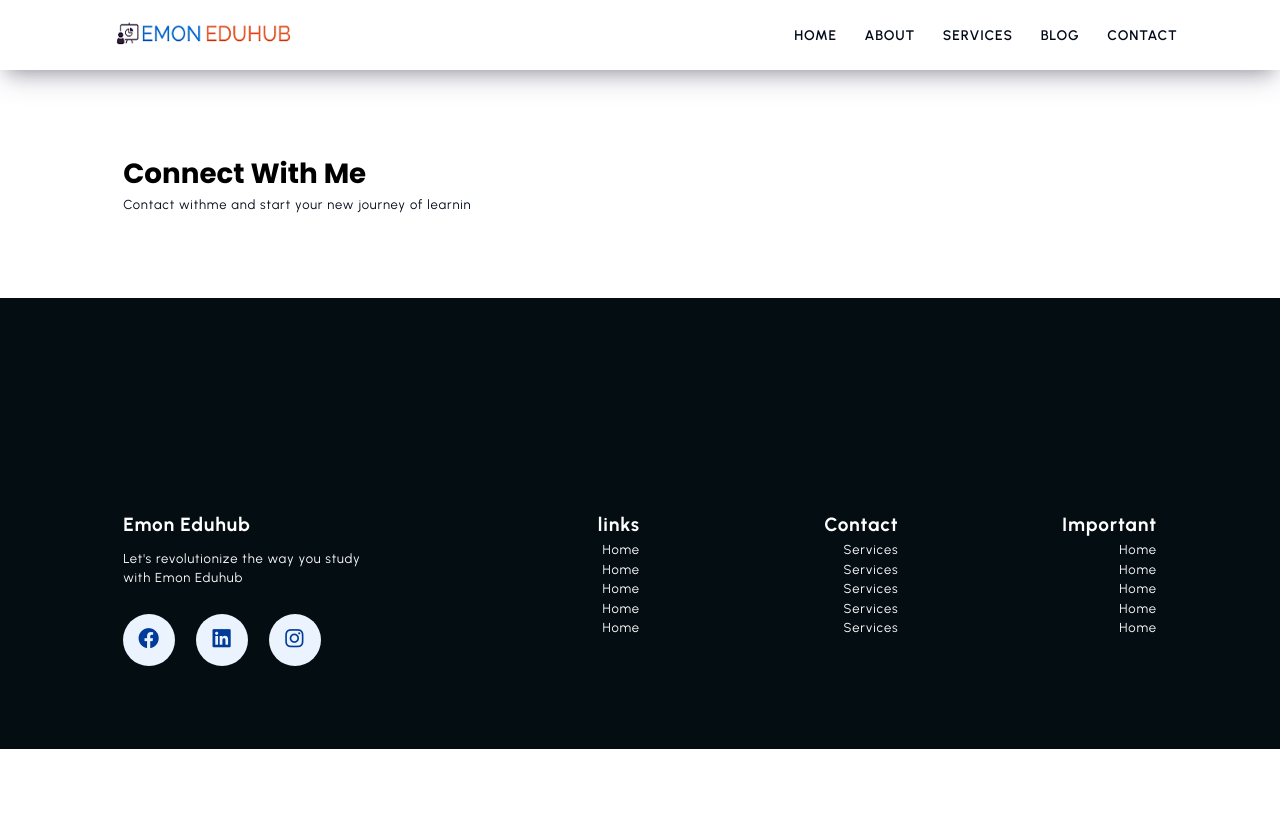
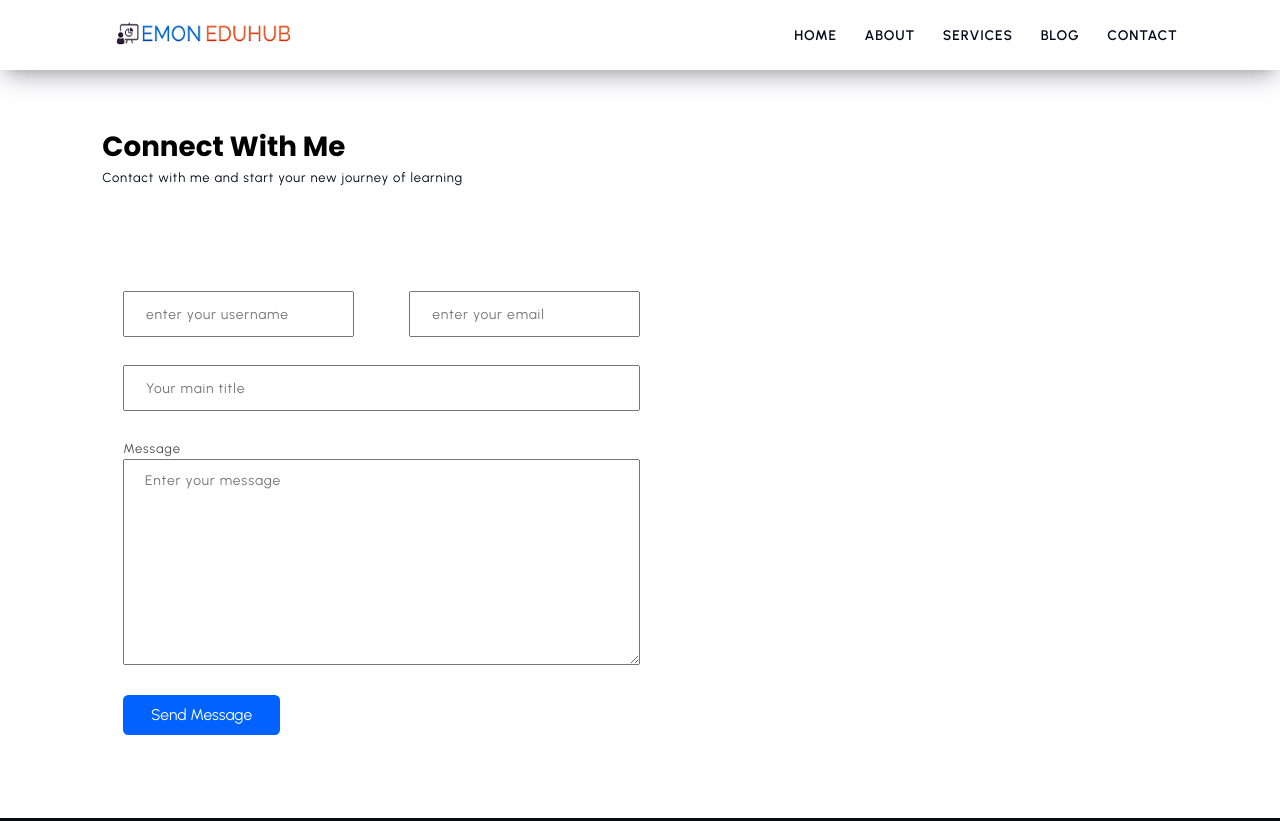
Before and after one commit to heartlight007/Practice-work-html-css, a plain HTML site: page contact.html in a window 1280 px wide. Shown: the top 821 px of the page. Before the commit the page ends 800 px from the top, so only its background shows below. Drawn offline with Linux system fonts and the light colour scheme.

Commit message:
working on contact page

```diff
--- a/contact.html
+++ b/contact.html
@@ -4,7 +4,7 @@
 <head>
     <meta charset="UTF-8" />
     <meta name="viewport" content="width=device-width, initial-scale=1.0" />
-    <title>EMON EDUHUB</title>
+    <title>EMON EDUHUB | Contact Page</title>
 
 
     <link rel="stylesheet" href="https://cdnjs.cloudflare.com/ajax/libs/font-awesome/6.0.0/css/all.min.css"
@@ -49,9 +49,40 @@
         <div class="container">
             <h2 class="section-common-heading">Connect With Me</h2>
             <p class="section-common-subheading">
-                Contact withme and start your new journey of learnin
+                Contact with me and start your new journey of learning
             </p>
         </div>
+        <div class="container grid grid-two--cols">
+            <div class="contact-content">
+                <form action="#">
+                    <div class="grid grid-two--cols mb-3">
+                        <div>
+                            <label for="username"></label>
+                            <input type="text" name="username" id="username" required autocomplete="off"
+                                placeholder="enter your username" />
+                        </div>
+                        <div>
+                            <label for="email"></label>
+                            <input type="email" name="email" id="email" required autocomplete="off"
+                                placeholder="enter your email" />
+                        </div>
+                    </div>
+                    <div class="mb-3">
+                        <label for="subject"></label>
+                        <input type="text" name="subject" id="subject" placeholder="Your main title">
+                    </div>
+
+                    <div class="mb-3">
+                        <label for="message">message</label>
+                        <textarea name="message" id="message" cols="30" rows="10" placeholder="Enter your message"></textarea>
+                    </div>
+                    <div>
+                        <button type="submit" class="btn btn-submit">Send message</button>
+                    </div>
+                </form>
+            </div>
+        </div>
+
 
 
     </section>
--- a/css/style.css
+++ b/css/style.css
@@ -71,11 +71,17 @@ li {
   padding: 9.6rem 2.4rem;
 }
 
-.section-about .container:first-child,
+/* .section-about .container:first-child,
 .section-blog .container:first-child,
 .section-services .container:first-child,
 .section-contact--homepage .container:first-child,
-.section-why-chose .container:first-child {
+.section-why-chose .container:first-child,
+.section-contactme .container:first-child {
+
+} */
+
+
+:is(.section-about, .section-blog, .section-services, .section-contact--homepage, .section-why-chose,.section-contactme) .container:first-child{
   padding: 6.4rem 0 2.4rem 0;
 }
 
@@ -614,6 +620,43 @@ figure {
 }
 
 
+/***  Contact page**/
+
+.mb-3{
+  margin-bottom: 3.2rem;
+
+}
+
+.contact-content .grid{
+  gap: 6.4rem;
+}
+
+::placeholder{
+  font-size: 1.6rem;
+  letter-spacing: .1rem;
+}
+
+label{
+  display: block;
+  text-transform: capitalize;
+}
+input, textarea{
+  width: 100%;
+  padding: 1.4rem 2.4rem;
+  font-size: 1.7rem;
+  letter-spacing: .1rem;
+}
+
+.btn-submit{
+  border: none;
+  font-size: 1.8rem;
+  text-transform: capitalize;
+}
+
+
+
+
+
 /******* Footer *****/
 
 footer {
```
